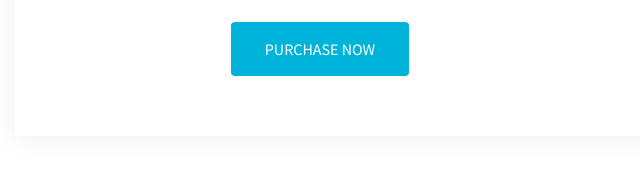
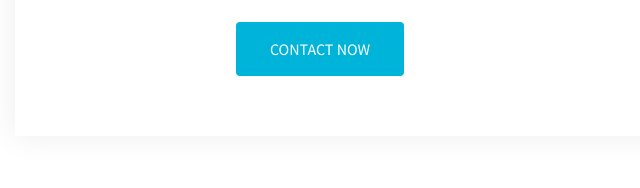
Before and after one commit to tareq420tareq/personal, a plain HTML site: page index.html in a window 1280 px wide. Shown: the part 4268-4456 px from the top of the page, 55-695 px from the left. Drawn offline with Linux system fonts and the light colour scheme; files whose address does not match are found by name.

Commit message:
Change 'Purchase Now' link to 'Contact Now'

```diff
--- a/index.html
+++ b/index.html
@@ -627,7 +627,7 @@
                   <a
                     href="#"
                     class="btn btn-common btn-lg"
-                    >Purchase Now</a
+                    >Contact Now</a
                   >
                 </div>
               </div>
```
